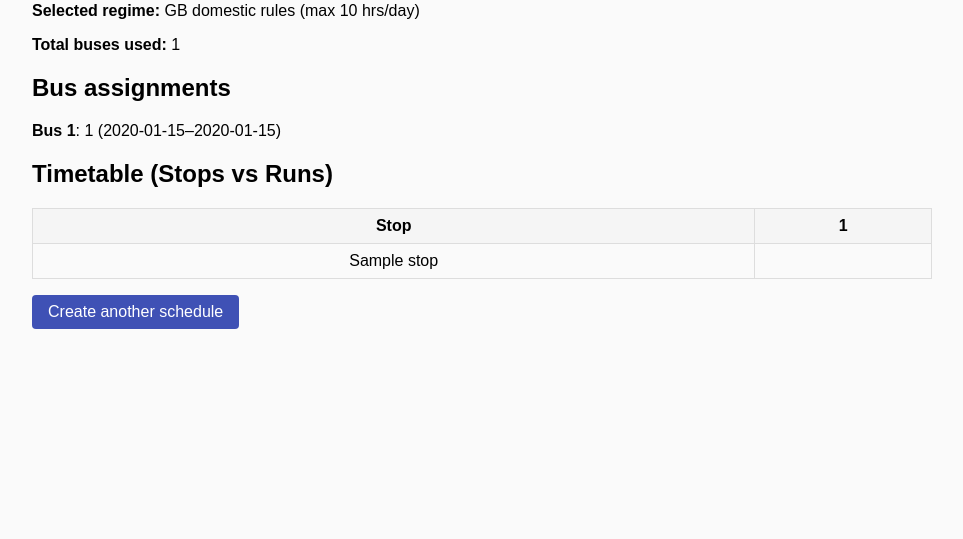
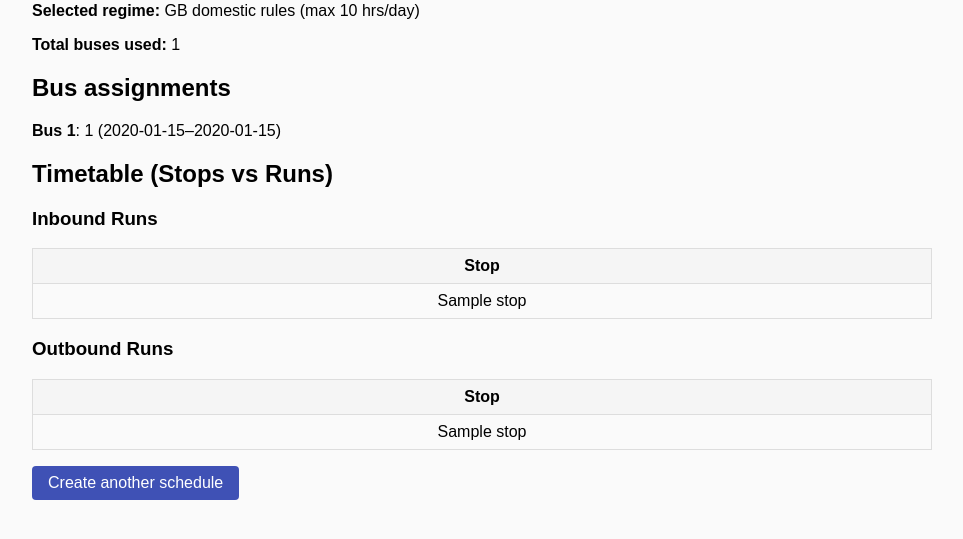
Before and after one commit to Botric/Bus-Diagrammer, a Flask app: template templates/schedule.html in a window 1280 px wide. Shown: the part 142-681 px from the top of the page, without its empty margins (158-1121 px from the left). Run offline with Flask 3, Linux system fonts and the light colour scheme; the template is opened without the code that fills it: most values are stand-ins (such as "Sample title", 1, 10 or a date in 2020).

Commit message:
partial working

```diff
--- a/app.py
+++ b/app.py
@@ -88,45 +88,63 @@ class BusAssignment:
         return self.runs[-1].end if self.runs else datetime.min
 
 
-def schedule_buses(runs: List[Run], max_daily_hours: float) -> List[BusAssignment]:
-    """Assign runs to buses using a greedy algorithm.
+def get_breaks_for_bus(bus_runs, regime):
+    """Return a list of (break_time, break_length_minutes) for a bus's runs based on regime."""
+    breaks = []
+    continuous_limit = 4.5 if regime == 'EU' else 5.5  # hours
+    break_length = 45 if regime == 'EU' else 30  # minutes
+    driving_since_last_break = 0.0
+    last_break_time = None
+    last_run_end = None
+    for run in bus_runs:
+        driving_since_last_break += run.duration_hours
+        last_run_end = run.end
+        if driving_since_last_break >= continuous_limit:
+            # Insert break after this run
+            break_time = last_run_end
+            breaks.append((break_time, break_length))
+            driving_since_last_break = 0.0
+            last_break_time = break_time
+            # Advance last_run_end by break_length to ensure next run starts after break
+            last_run_end += timedelta(minutes=break_length)
+    return breaks
 
-    Runs are sorted by start time. For each run we attempt to fit it onto
-    an existing bus whose last run finishes before the new run starts and
-    whose total driving time plus the run duration does not exceed
-    ``max_daily_hours``. If no such bus exists, a new bus is created.
 
-    Parameters
-    ----------
-    runs:
-        A list of ``Run`` objects to schedule.
-    max_daily_hours:
-        Maximum total driving hours allowed per bus. EU rules allow 9
-        hours per day (extendable twice per week to 10)【830846819082181†L114-L122】 while GB domestic rules
-        allow 10 hours【344526805669237†L186-L190】.
+def schedule_buses(runs: List[Run], _max_daily_hours: float) -> List[BusAssignment]:
+    """Assign runs to buses, alternating inbound/outbound, allowing multiple runs per bus. Ensures breaks are respected and no run overlaps with a break."""
+    all_runs = sorted(runs, key=lambda r: r.start)
+    buses: List[BusAssignment] = []
+    assigned = set()
+    regime = 'EU' if any(r for r in runs if r.section == 'EU') else 'GB'
+    continuous_limit = 4.5 if regime == 'EU' else 5.5
+    break_length = 45 if regime == 'EU' else 30
 
-    Returns
-    -------
-    List[BusAssignment]
-        A list of bus assignments.
-    """
-    # Sort runs by start time to schedule as early as possible
-    runs_sorted = sorted(runs, key=lambda r: (r.start, r.end))
-    buses: List[BusAssignment] = []
-
-    for run in runs_sorted:
-        assigned = False
-        # Try to fit run onto an existing bus
+    for run in all_runs:
+        if run.run_id in assigned:
+            continue
+        best_bus = None
         for bus in buses:
-            if bus.last_end_time <= run.start and (bus.total_driving_hours + run.duration_hours) <= max_daily_hours:
-                bus.runs.append(run)
-                assigned = True
+            # Calculate next available time for this bus, considering breaks
+            driving_since_last_break = 0.0
+            last_end = None
+            for r in bus.runs:
+                driving_since_last_break += r.duration_hours
+                last_end = r.end
+                if driving_since_last_break >= continuous_limit:
+                    last_end += timedelta(minutes=break_length)
+                    driving_since_last_break = 0.0
+            # Ensure run does not start during a break
+            if last_end is None or last_end <= run.start:
+                best_bus = bus
                 break
-        # If it doesn't fit anywhere, start a new bus
-        if not assigned:
+        if best_bus:
+            best_bus.runs.append(run)
+            assigned.add(run.run_id)
+        else:
             new_bus = BusAssignment(bus_id=len(buses) + 1)
             new_bus.runs.append(run)
             buses.append(new_bus)
+            assigned.add(run.run_id)
     return buses
 
 
@@ -185,6 +203,10 @@ def handle_schedule() -> str:
 
     # Compute schedule
     buses = schedule_buses(runs, max_hours)
+    # Compute breaks for each bus
+    bus_breaks = {}
+    for bus in buses:
+        bus_breaks[bus.bus_id] = get_breaks_for_bus(bus.runs, regulation)
 
     # Build list of all stops across runs for table display
     all_stops = []  # maintain order of appearance
@@ -198,8 +220,8 @@ def handle_schedule() -> str:
     # Sort runs for display by run_id for consistent ordering
     runs_sorted = sorted(runs, key=lambda r: r.run_id)
 
-    return render_template('schedule.html', runs=runs_sorted, buses=buses, all_stops=all_stops, regulation=regulation)
+    return render_template('schedule.html', runs=runs_sorted, buses=buses, all_stops=all_stops, regulation=regulation, bus_breaks=bus_breaks)
 
 
 if __name__ == '__main__':
-    app.run(host='0.0.0.0', port=5000, debug=True)
+    app.run(host='0.0.0.0', port=5620, debug=True)
--- a/templates/schedule.html
+++ b/templates/schedule.html
@@ -72,23 +72,87 @@
                 {% for run in bus.runs %}
                     {{ run.run_id }} ({{ run.start.strftime('%H:%M') }}–{{ run.end.strftime('%H:%M') }}){% if not loop.last %}, {% endif %}
                 {% endfor %}
+                {% if bus_breaks[bus.bus_id] %}
+                    <br><em>Breaks:</em>
+                    {% for brk in bus_breaks[bus.bus_id] %}
+                        <span>Break at {{ brk[0].strftime('%H:%M') }} for {{ brk[1] }} min{% if not loop.last %}, {% endif %}</span>
+                    {% endfor %}
+                {% endif %}
             </li>
             {% endfor %}
         </ul>
 
         <h2>Timetable (Stops vs Runs)</h2>
+        <h3>Inbound Runs</h3>
         <table>
             <tr>
                 <th>Stop</th>
-                {% for run in runs %}
-                    <th>{{ run.run_id }}</th>
+                {% for run in runs if run.section == 'inbound' %}
+                    {% set bus_id = None %}
+                    {% for bus in buses %}
+                        {% if run in bus.runs %}{% set bus_id = bus.bus_id %}{% endif %}
+                    {% endfor %}
+                    {% if bus_id %}
+                        {% set color = '#%02x%02x%02x'|format((bus_id * 70) % 200 + 55, (bus_id * 120) % 200 + 55, (bus_id * 200) % 200 + 55) %}
+                    {% else %}
+                        {% set color = '#ffffff' %}
+                    {% endif %}
+                    <th style="background-color: {{ color }}; color: #222;">{{ run.run_id }}</th>
                 {% endfor %}
             </tr>
             {% for stop in all_stops %}
             <tr>
                 <td>{{ stop }}</td>
-                {% for run in runs %}
-                    <td>{% if stop in run.stops %}{{ run.stops.index(stop) + 1 }}{% endif %}</td>
+                {% for run in runs if run.section == 'inbound' %}
+                    {% set bus_id = None %}
+                    {% for bus in buses %}
+                        {% if run in bus.runs %}{% set bus_id = bus.bus_id %}{% endif %}
+                    {% endfor %}
+                    {% if bus_id %}
+                        {% set color = '#%02x%02x%02x'|format((bus_id * 70) % 200 + 55, (bus_id * 120) % 200 + 55, (bus_id * 200) % 200 + 55) %}
+                    {% else %}
+                        {% set color = '#ffffff' %}
+                    {% endif %}
+                    <td style="background-color: {{ color }}; color: #222; font-weight: bold;">
+                        {% if stop in run.stops %}{{ run.stops.index(stop) + 1 }}{% endif %}
+                    </td>
+                {% endfor %}
+            </tr>
+            {% endfor %}
+        </table>
+        <h3>Outbound Runs</h3>
+        <table>
+            <tr>
+                <th>Stop</th>
+                {% for run in runs if run.section == 'outbound' %}
+                    {% set bus_id = None %}
+                    {% for bus in buses %}
+                        {% if run in bus.runs %}{% set bus_id = bus.bus_id %}{% endif %}
+                    {% endfor %}
+                    {% if bus_id %}
+                        {% set color = '#%02x%02x%02x'|format((bus_id * 70) % 200 + 55, (bus_id * 120) % 200 + 55, (bus_id * 200) % 200 + 55) %}
+                    {% else %}
+                        {% set color = '#ffffff' %}
+                    {% endif %}
+                    <th style="background-color: {{ color }}; color: #222;">{{ run.run_id }}</th>
+                {% endfor %}
+            </tr>
+            {% for stop in all_stops %}
+            <tr>
+                <td>{{ stop }}</td>
+                {% for run in runs if run.section == 'outbound' %}
+                    {% set bus_id = None %}
+                    {% for bus in buses %}
+                        {% if run in bus.runs %}{% set bus_id = bus.bus_id %}{% endif %}
+                    {% endfor %}
+                    {% if bus_id %}
+                        {% set color = '#%02x%02x%02x'|format((bus_id * 70) % 200 + 55, (bus_id * 120) % 200 + 55, (bus_id * 200) % 200 + 55) %}
+                    {% else %}
+                        {% set color = '#ffffff' %}
+                    {% endif %}
+                    <td style="background-color: {{ color }}; color: #222; font-weight: bold;">
+                        {% if stop in run.stops %}{{ run.stops.index(stop) + 1 }}{% endif %}
+                    </td>
                 {% endfor %}
             </tr>
             {% endfor %}
```
Also changed, not shown: templates/index.html (+42 -0 lines), test file.csv (added, +15 -0 lines), README.md, 1 other file.
